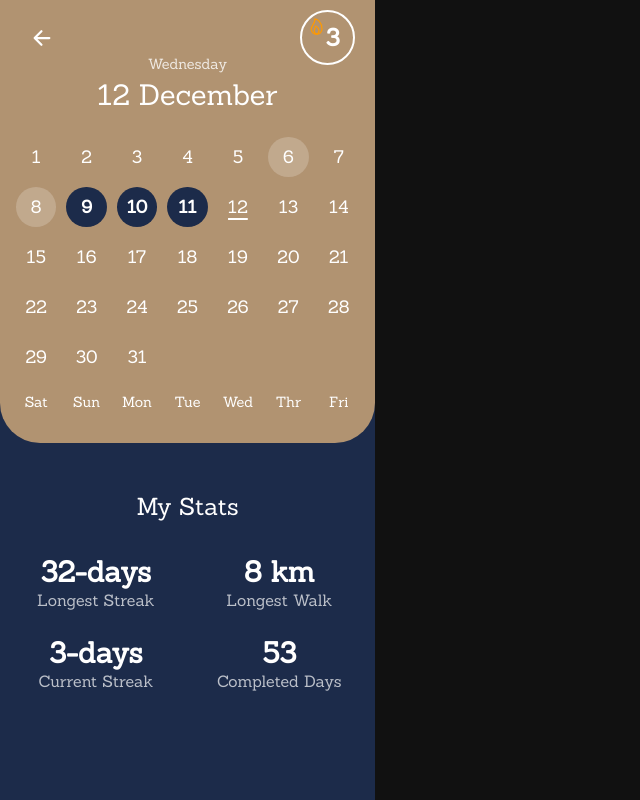
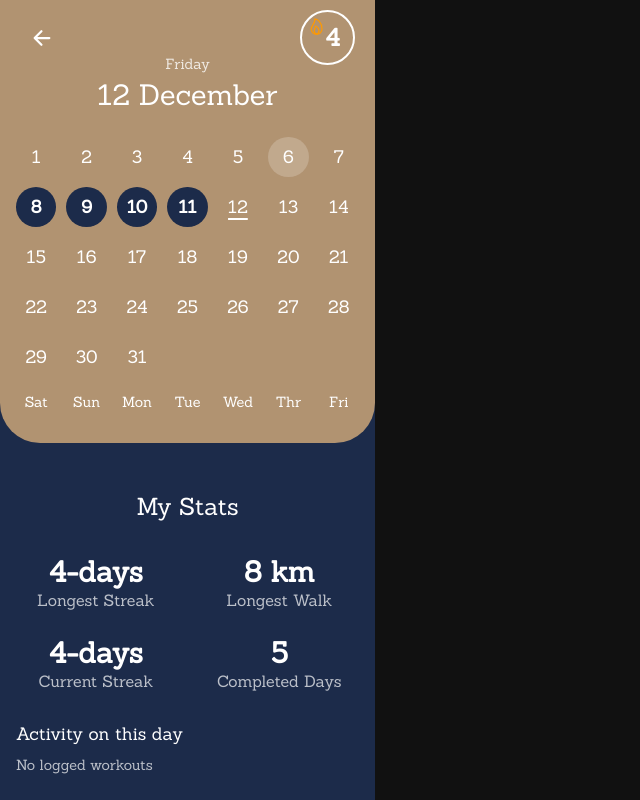
Before and after one commit to Cobran53/Too-Old-to-Fold, a React (Vite) app: page /calendar in a window 1280 px wide. Shown: the whole page, without its empty margins (0-640 px from the left). Built offline with nearby package versions, Linux system fonts and the light colour scheme.

Commit message:
calender push

```diff
--- a/src/pages/Calendar.css
+++ b/src/pages/Calendar.css
@@ -1,4 +1,3 @@
-/*TODO PUT BACK IN .CSS DOES NOT WORK*/
 /* Define custom colors */
 :root {
   --cal-bg-color: #b19371; /* Beige/brown from image */
@@ -16,9 +15,9 @@
   font-family: 'Sanchez', Arial, sans-serif !important;
 }
 
- /* Base Page Setup */
+/* Base Page Setup */
 .statsPage ion-content {
-  --background: var(--stats-bg-color); /* Ensure the content area has the dark blue background */
+  --background: var(--stats-bg-color); /* dark blue underdelen */
 }
 
 /* --- Calendar Section --- */
@@ -27,7 +26,6 @@
   color: var(--text-light);
   padding: 0 1rem;
   padding-bottom: 2rem;
-  /* Create the bottom rounded edge */
   border-bottom-left-radius: 40px;
   border-bottom-right-radius: 40px;
   position: relative;
@@ -57,11 +55,11 @@
   justify-content: center;
   align-items: center;
   font-weight: bold;
-  position: relative; /* Needed to position the flame */
+  position: relative;
 }
 
 .flameIcon {
-  color: #ff9900; /* Orange/Yellow for flame */
+  color: #ff9900;
   font-size: 1.2rem;
   position: absolute;
   top: 5px;
@@ -70,7 +68,7 @@
 
 .streakNumber {
   font-size: 1.5rem;
-  margin-left: 10px; /* Offset for the flame icon */
+  margin-left: 10px;
   color: var(--text-light);
 }
 
@@ -179,6 +177,44 @@
   opacity: 0.7;
 }
 
+/* Aktiviteter för vald dag */
+.dayActivitySection {
+  margin-top: 2rem;
+}
+
+.dayActivityTitle {
+  font-size: 1.1rem;
+  font-weight: 500;
+  margin: 0 0 0.75rem 0;
+  text-align: left;
+}
+
+.dayActivityEmpty {
+  font-size: 0.9rem;
+  opacity: 0.7;
+  margin: 0;
+}
+
+.dayActivityCard {
+  background: #ffffff;
+  color: var(--text-dark);
+  border-radius: 15px;
+  padding: 0.9rem 1rem;
+  margin-bottom: 0.75rem;
+}
+
+.dayActivityCardTitle {
+  margin: 0;
+  font-size: 0.95rem;
+  font-weight: 500;
+}
+
+.dayActivityCardSubtitle {
+  margin: 3px 0 0 0;
+  font-size: 0.8rem;
+  opacity: 0.7;
+}
+
 /* Ensure iPhone bottom padding is handled */
 .statsPage ion-content::part(scroll) {
   padding-bottom: env(safe-area-inset-bottom);
--- a/src/pages/Calendar.tsx
+++ b/src/pages/Calendar.tsx
@@ -1,4 +1,4 @@
-import React from 'react';
+import React, { useMemo, useState } from 'react';
 import {
   IonPage,
   IonContent,
@@ -12,7 +12,103 @@ import { arrowBackOutline, flameOutline } from 'ionicons/icons';
 
 import './Calendar.css';
 
+// -------- Hjälpfunktioner för streaks --------
+
+const calculateLongestStreak = (days: number[]): number => {
+  if (days.length === 0) return 0;
+  const sorted = [...new Set(days)].sort((a, b) => a - b);
+
+  let longest = 1;
+  let current = 1;
+
+  for (let i = 1; i < sorted.length; i++) {
+    if (sorted[i] === sorted[i - 1] + 1) {
+      current++;
+      longest = Math.max(longest, current);
+    } else {
+      current = 1;
+    }
+  }
+  return longest;
+};
+
+const getCurrentStreakDays = (days: number[]): number[] => {
+  if (days.length === 0) return [];
+  const sorted = [...new Set(days)].sort((a, b) => a - b);
+  const set = new Set(sorted);
+  const lastDay = sorted[sorted.length - 1];
+
+  const streak: number[] = [];
+  let d = lastDay;
+  while (set.has(d)) {
+    streak.unshift(d);
+    d--;
+  }
+  return streak;
+};
+
+// -------- Data: färdiga completed-days + aktiviteter --------
+
+// Samma “fyllda” dagar som i din design: 6, 8–11
+const COMPLETED_DAYS: number[] = [6, 8, 9, 10, 11];
+
+type DayActivity = {
+  title: string;
+  subtitle: string;
+};
+
+const activitiesByDay: Record<number, DayActivity[]> = {
+  6: [
+    { title: 'Evening Walk', subtitle: '6 km · 55 min' },
+  ],
+  8: [
+    { title: 'Balance Circuit 1', subtitle: '20 min · Balance' },
+  ],
+  9: [
+    { title: 'Brisk Morning Walk', subtitle: '7 km · 60 min' },
+  ],
+  10: [
+    { title: 'Safe Steps', subtitle: '20 min · At home' },
+  ],
+  11: [
+    { title: 'Beginner Yoga', subtitle: '25 min · Strength' },
+  ],
+  // andra dagar: inga aktiviteter → tom lista
+};
+
 const Calendar: React.FC = () => {
+  const [selectedDay, setSelectedDay] = useState<number>(12); // understruken dag
+
+  const daysInMonth = 31;
+  const allDays = Array.from({ length: daysInMonth }, (_, i) => i + 1);
+
+  const currentStreakDays = useMemo(
+    () => getCurrentStreakDays(COMPLETED_DAYS),
+    []
+  );
+
+  const longestStreak = useMemo(
+    () => calculateLongestStreak(COMPLETED_DAYS),
+    []
+  );
+
+  const completedCount = COMPLETED_DAYS.length;
+  const currentStreakLength = currentStreakDays.length;
+
+  // Datum-text för vald dag
+  const { weekdayName, dayLabel } = useMemo(() => {
+    const date = new Date(2025, 11, selectedDay); // 11 = December
+    const weekdayName = date.toLocaleDateString('en-US', { weekday: 'long' });
+    const dayLabel = `${selectedDay} December`;
+    return { weekdayName, dayLabel };
+  }, [selectedDay]);
+
+  const todaysActivities: DayActivity[] = activitiesByDay[selectedDay] ?? [];
+
+  const handleDayClick = (day: number) => {
+    setSelectedDay(day); // bara välja – inte ändra streak/completion
+  };
+
   return (
     <IonPage className="statsPage">
       <IonContent fullscreen>
@@ -21,7 +117,6 @@ const Calendar: React.FC = () => {
           <IonHeader className="ion-no-border headerTransparent">
             <IonToolbar>
               <IonButtons slot="start">
-                {/* Tillbaka till dashboard/home */}
                 <IonButton
                   fill="clear"
                   color="light"
@@ -35,55 +130,40 @@ const Calendar: React.FC = () => {
               <IonButtons slot="end">
                 <div className="streakBadge">
                   <IonIcon icon={flameOutline} className="flameIcon" />
-                  <span className="streakNumber">3</span>
+                  <span className="streakNumber">{currentStreakLength}</span>
                 </div>
               </IonButtons>
             </IonToolbar>
           </IonHeader>
 
-          {/* Datumtext */}
+          {/* Datumtext – uppdateras när man klickar en dag */}
           <div className="dateInfo">
-            <p>Wednesday</p>
-            <h1>12 December</h1>
+            <p>{weekdayName}</p>
+            <h1>{dayLabel}</h1>
           </div>
 
           {/* Kalendern (datumrutorna) */}
           <div className="calendarGrid">
-            <div className="day">1</div>
-            <div className="day">2</div>
-            <div className="day">3</div>
-            <div className="day">4</div>
-            <div className="day">5</div>
-            <div className="day completedDay">6</div>
-            <div className="day">7</div>
+            {allDays.map((day) => {
+              const isCompleted = COMPLETED_DAYS.includes(day);
+              const isInCurrentStreak = currentStreakDays.includes(day);
+              const isCurrentDay = day === selectedDay;
 
-            <div className="day completedDay">8</div>
-            <div className="day completedDay currentStreak">9</div>
-            <div className="day completedDay currentStreak">10</div>
-            <div className="day completedDay currentStreak">11</div>
-            <div className="day currentDay">12</div>
-            <div className="day">13</div>
-            <div className="day">14</div>
+              const classes = ['day'];
+              if (isCompleted) classes.push('completedDay');
+              if (isInCurrentStreak) classes.push('currentStreak');
+              if (isCurrentDay) classes.push('currentDay');
 
-            <div className="day">15</div>
-            <div className="day">16</div>
-            <div className="day">17</div>
-            <div className="day">18</div>
-            <div className="day">19</div>
-            <div className="day">20</div>
-            <div className="day">21</div>
-
-            <div className="day">22</div>
-            <div className="day">23</div>
-            <div className="day">24</div>
-            <div className="day">25</div>
-            <div className="day">26</div>
-            <div className="day">27</div>
-            <div className="day">28</div>
-
-            <div className="day">29</div>
-            <div className="day">30</div>
-            <div className="day">31</div>
+              return (
+                <div
+                  key={day}
+                  className={classes.join(' ')}
+                  onClick={() => handleDayClick(day)}
+                >
+                  {day}
+                </div>
+              );
+            })}
           </div>
 
           {/* Veckodagar längst ned, enligt Figma (Sat → Fri) */}
@@ -103,7 +183,7 @@ const Calendar: React.FC = () => {
           <h2 className="statsTitle">My Stats</h2>
           <div className="statsGrid">
             <div className="statItem">
-              <p className="statValue">32-days</p>
+              <p className="statValue">{longestStreak}-days</p>
               <p className="statLabel">Longest Streak</p>
             </div>
             <div className="statItem">
@@ -111,13 +191,28 @@ const Calendar: React.FC = () => {
               <p className="statLabel">Longest Walk</p>
             </div>
             <div className="statItem">
-              <p className="statValue">3-days</p>
+              <p className="statValue">{currentStreakLength}-days</p>
               <p className="statLabel">Current Streak</p>
             </div>
             <div className="statItem">
-              <p className="statValue">53</p>
+              <p className="statValue">{completedCount}</p>
               <p className="statLabel">Completed Days</p>
             </div>
+          </div>
+
+          {/* Aktiviteter för vald dag */}
+          <div className="dayActivitySection">
+            <h3 className="dayActivityTitle">Activity on this day</h3>
+            {todaysActivities.length === 0 ? (
+              <p className="dayActivityEmpty">No logged workouts</p>
+            ) : (
+              todaysActivities.map((act, idx) => (
+                <div key={idx} className="dayActivityCard">
+                  <p className="dayActivityCardTitle">{act.title}</p>
+                  <p className="dayActivityCardSubtitle">{act.subtitle}</p>
+                </div>
+              ))
+            )}
           </div>
         </div>
       </IonContent>
```
Also changed, not shown: 1 other file (tests, documents, lock files or other folders).
